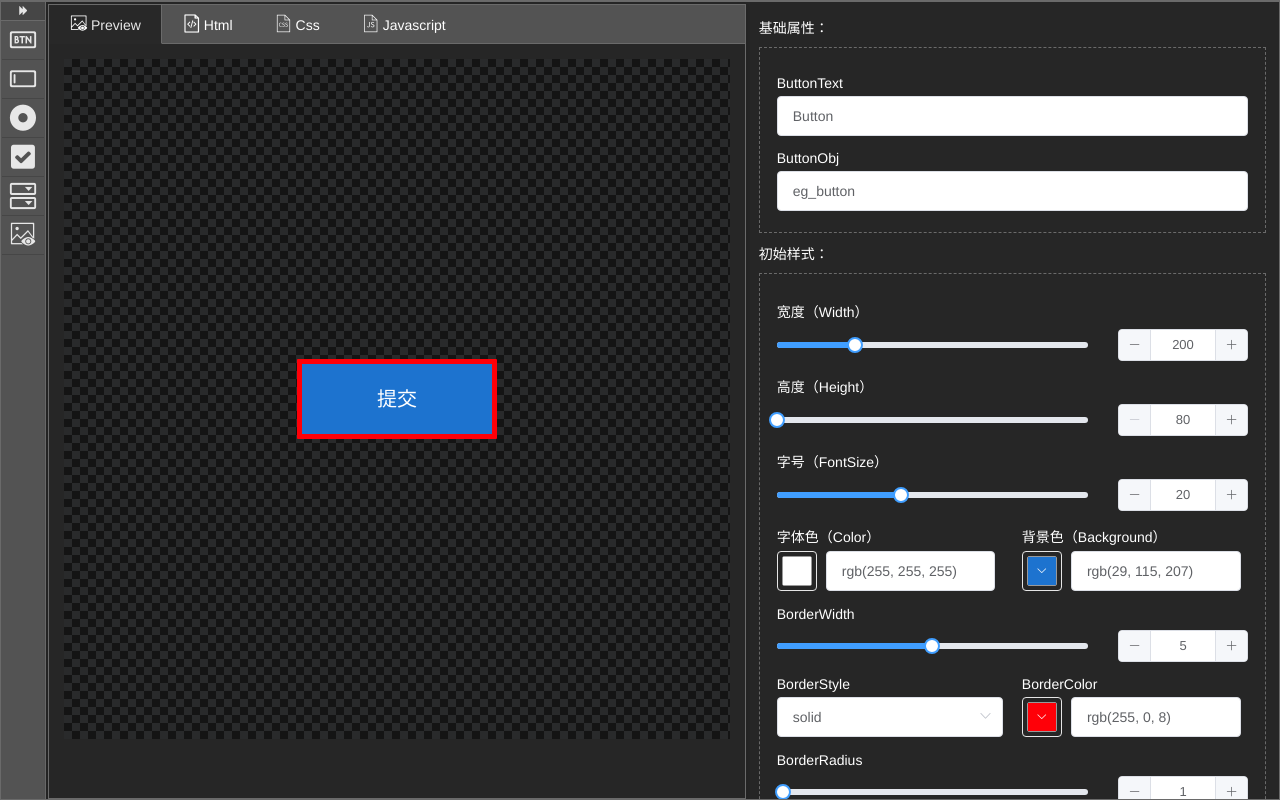
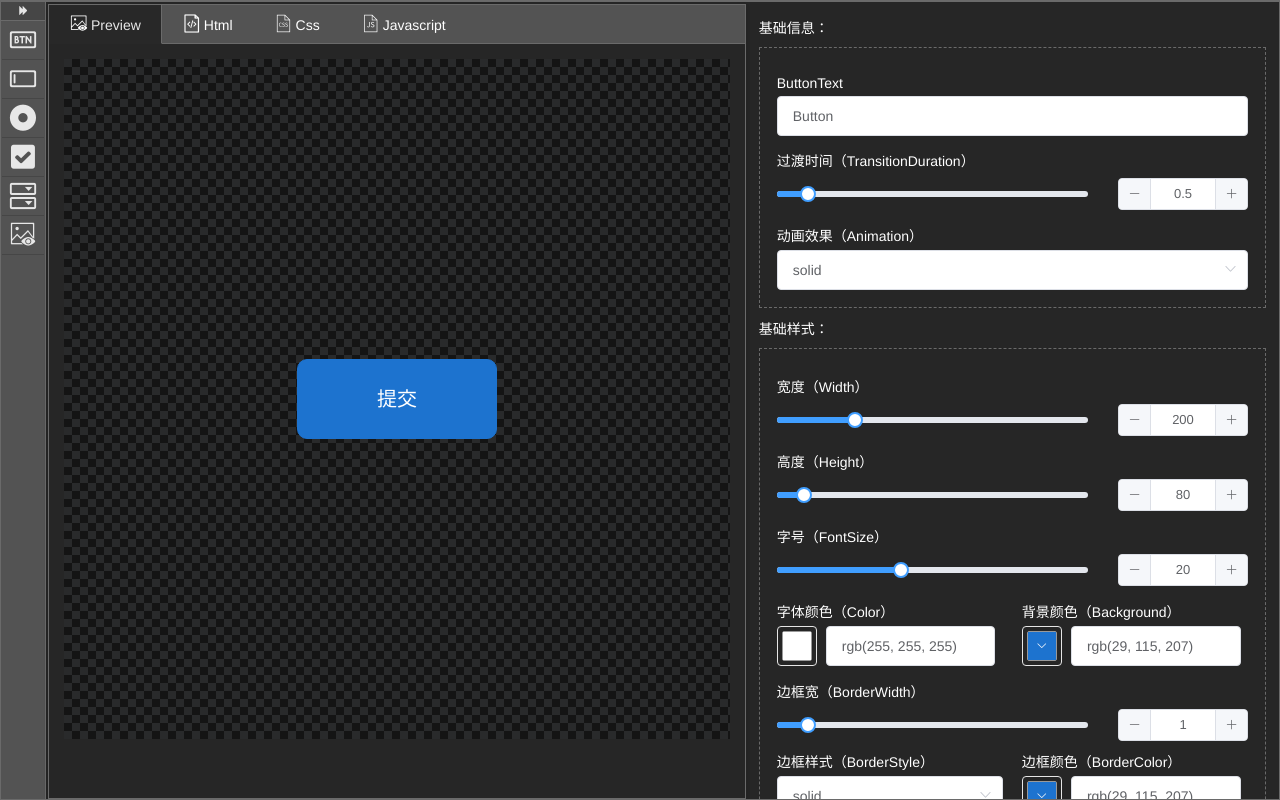
Before and after one commit to seazeg/fool, a Vue app: page /button in a window 1280 px wide. Built offline with nearby package versions, Linux system fonts and the light colour scheme; what vue-navigation would draw is missing.

Commit message:
default Commit Message [Evan.G]

```diff
--- a/src/web/styles/base.less
+++ b/src/web/styles/base.less
@@ -6,8 +6,8 @@
 *** 按钮 ***
 ***********/
 
-@borderWidth: 5px;
-@borderRadius: 1px;
+@borderWidth: 1px;
+@borderRadius: 10px;
 @buttonWidth: 200px;
 @buttonHeight: 80px;
 @fontSize: 20px;
@@ -19,19 +19,35 @@
     text-align: center;
     display: inline-block;
     position: relative;
-    transition: 0.5s;
+    transition-delay: 0s;
+    transition-duration: 0.5s;
+    transition-property: all;
+    transition-timing-function: ease;
     background-color: @mainColor;
     color: @fontWhite;
     border-style: solid;
     border-width: @borderWidth;
-    border-color: rgb(255, 0, 8);
+    border-color: @mainColor;
     border-radius: @borderRadius;
     font-size: @fontSize;
     cursor: pointer;
 }
 
 @{Button}:hover {
+    width: @buttonWidth;
+    height:  @buttonHeight;
+    line-height: @buttonHeight - @borderWidth*2;
+    transition-delay: 0s;
+    transition-duration: 0.5s;
+    transition-property: all;
+    transition-timing-function: ease;
     background-color: @subColor;
+    color: @fontWhite;
+    border-style: solid;
+    border-width: @borderWidth;
+    border-color: @mainColor;
+    border-radius: @borderRadius;
+    font-size: @fontSize;
 }
 
 //上层纹理
--- a/src/web/views/Button/button.vue
+++ b/src/web/views/Button/button.vue
@@ -47,7 +47,8 @@
     </div>
     <!-- 编辑 -->
     <div class="edit">
-      <div class="control_group_title">基础属性：</div>
+      <!-- 基础 -->
+      <div class="control_group_title">基础信息：</div>
       <div class="control_group">
         <div class="box">
           <span class="field">buttonText</span>
@@ -56,13 +57,23 @@
           </p>
         </div>
         <div class="box">
-          <span class="field">buttonObj</span>
+          <span class="field">过渡时间（transitionDuration）</span>
           <p>
-            <el-input v-model="base.buttonObj" placeholder="请输入名称"></el-input>
+            <el-slider v-model="base.transitionDuration" :min="0" :max="5" :step="0.1" show-input></el-slider>
           </p>
         </div>
+        <div class="box">
+            <span class="field">动画效果（animation）</span>
+            <p>
+              <el-select v-model="styles.borderStyle" placeholder="请选择" style="width:100%">
+                <el-option v-for="item in borderOpt" :key="item.value" :label="item.label" :value="item.value">
+                </el-option>
+              </el-select>
+            </p>
+        </div>
       </div>
-      <div class="control_group_title">初始样式：</div>
+
+      <div class="control_group_title">基础样式：</div>
       <div class="control_group">
         <div class="box">
           <span class="field">宽度（width）</span>
@@ -73,7 +84,7 @@
         <div class="box">
           <span class="field">高度（height）</span>
           <p>
-            <el-slider v-model="styles.height" :min="80" :max="500" show-input></el-slider>
+            <el-slider v-model="styles.height" :min="40" :max="500" show-input></el-slider>
           </p>
         </div>
         <div class="box">
@@ -84,14 +95,14 @@
         </div>
         <div class="box">
           <div class="left">
-            <span class="field">字体色（color）</span>
+            <span class="field">字体颜色（color）</span>
             <p class="group">
               <el-color-picker v-model="styles.color" show-alpha></el-color-picker>
               <el-input v-model="styles.color" placeholder="请输入色号"></el-input>
             </p>
           </div>
           <div class="right">
-            <span class="field">背景色（background）</span>
+            <span class="field">背景颜色（background）</span>
             <p class="group">
               <el-color-picker v-model="styles.backgroundColor" show-alpha></el-color-picker>
               <el-input v-model="styles.backgroundColor" placeholder="请输入色号"></el-input>
@@ -99,14 +110,14 @@
           </div>
         </div>
         <div class="box">
-          <span class="field">borderWidth</span>
+          <span class="field">边框宽（borderWidth）</span>
           <p>
             <el-slider v-model="styles.borderWidth" :max="10" show-input></el-slider>
           </p>
         </div>
         <div class="box">
           <div class="left">
-            <span class="field">borderStyle</span>
+            <span class="field">边框样式（borderStyle）</span>
             <p>
               <el-select v-model="styles.borderStyle" placeholder="请选择" style="width:100%">
                 <el-option v-for="item in borderOpt" :key="item.value" :label="item.label" :value="item.value">
@@ -115,7 +126,7 @@
             </p>
           </div>
           <div class="right">
-            <span class="field">borderColor</span>
+            <span class="field">边框颜色（borderColor）</span>
             <p class="group">
               <el-color-picker v-model="styles.borderColor" show-alpha></el-color-picker>
               <el-input v-model="styles.borderColor" placeholder="请输入色号"></el-input>
@@ -123,56 +134,79 @@
           </div>
         </div>
         <div class="box">
-          <span class="field">borderRadius</span>
+          <span class="field">圆角大小（borderRadius）</span>
           <p>
             <el-slider v-model="styles.borderRadius" :max="50" show-input></el-slider>
           </p>
         </div>
       </div>
-      <!-- <div class="control_group_title">Hover样式：</div>
+      <div class="control_group_title">交互样式：</div>
       <div class="control_group">
         <div class="box">
+          <span class="field">宽度（width）</span>
+          <p>
+            <el-slider v-model="animateStyles.width" :min="100" :max="500" show-input></el-slider>
+          </p>
+        </div>
+        <div class="box">
+          <span class="field">高度（height）</span>
+          <p>
+            <el-slider v-model="animateStyles.height" :min="40" :max="500" show-input></el-slider>
+          </p>
+        </div>
+        <div class="box">
+          <span class="field">字号（fontSize）</span>
+          <p>
+            <el-slider v-model="animateStyles.fontSize" :max="50" show-input></el-slider>
+          </p>
+        </div>
+        <div class="box">
           <div class="left">
-            <span class="field">hoverColor</span>
+            <span class="field">字体颜色（color）</span>
             <p class="group">
-              <el-color-picker v-model="toolsParam.hoverColor" show-alpha></el-color-picker>
-              <el-input v-model="toolsParam.hoverColor" placeholder="请输入色号"></el-input>
+              <el-color-picker v-model="animateStyles.color" show-alpha></el-color-picker>
+              <el-input v-model="animateStyles.color" placeholder="请输入色号"></el-input>
             </p>
           </div>
           <div class="right">
-            <span class="field">hoverBackground</span>
+            <span class="field">背景颜色（background）</span>
             <p class="group">
-              <el-color-picker v-model="toolsParam.hoverBackground" show-alpha></el-color-picker>
-              <el-input v-model="toolsParam.hoverBackground" placeholder="请输入色号"></el-input>
+              <el-color-picker v-model="animateStyles.backgroundColor" show-alpha></el-color-picker>
+              <el-input v-model="animateStyles.backgroundColor" placeholder="请输入色号"></el-input>
             </p>
           </div>
         </div>
         <div class="box">
-          <span class="field">hoverBorderWidth</span>
+          <span class="field">边框宽（borderWidth）</span>
           <p>
-            <el-slider v-model="toolsParam.hoverBorderWidth" :max="10" show-input></el-slider>
+            <el-slider v-model="animateStyles.borderWidth" :max="10" show-input></el-slider>
           </p>
         </div>
         <div class="box">
           <div class="left">
-            <span class="field">hoverBorderStyle</span>
+            <span class="field">边框样式（borderStyle）</span>
             <p>
-              <el-select v-model="toolsParam.hoverBorderStyle" placeholder="请选择" style="width:100%">
+              <el-select v-model="animateStyles.borderStyle" placeholder="请选择" style="width:100%">
                 <el-option v-for="item in borderOpt" :key="item.value" :label="item.label" :value="item.value">
                 </el-option>
               </el-select>
             </p>
           </div>
           <div class="right">
-            <span class="field">hoverBorderColor</span>
+            <span class="field">边框颜色（borderColor）</span>
             <p class="group">
-              <el-color-picker v-model="toolsParam.hoverBorderColor" show-alpha></el-color-picker>
-              <el-input v-model="toolsParam.hoverBorderColor" placeholder="请输入色号"></el-input>
+              <el-color-picker v-model="animateStyles.borderColor" show-alpha></el-color-picker>
+              <el-input v-model="animateStyles.borderColor" placeholder="请输入色号"></el-input>
             </p>
           </div>
         </div>
-
-      </div> -->
+        <div class="box">
+          <span class="field">圆角大小（borderRadius）</span>
+          <p>
+            <el-slider v-model="animateStyles.borderRadius" :max="50" show-input></el-slider>
+          </p>
+        </div>
+      </div>
     </div>
   </div>
 </template>
@@ -181,9 +215,10 @@
   export default {
     data() {
       return {
+        tabChecked: 'preview',
         base: {
           buttonText: 'Button',
-          buttonObj: 'eg_button',
+          transitionDuration: parseFloat(this.$utils.getClassValue('.eg_button').style.transitionDuration)
         },
         styles: {
           width: parseInt(this.$utils.getClassValue('.eg_button').style.width),
@@ -197,16 +232,19 @@
           borderRadius: parseInt(this.$utils.getClassValue('.eg_button').style.borderRadius)
         },
         animateStyles: {
-          hoverColor: '#111',
-          hoverBgColor: '#fff',
-          hoverBorderWidth: 2,
-          hoverBorderStyle: 'solid',
-          hoverBorderColor: '#111',
+          width: parseInt(this.$utils.getClassValue('.eg_button:hover').style.width),
+          height: parseInt(this.$utils.getClassValue('.eg_button:hover').style.height),
+          color: this.$utils.getClassValue('.eg_button:hover').style.color,
+          fontSize: parseInt(this.$utils.getClassValue('.eg_button:hover').style.fontSize),
+          backgroundColor: this.$utils.getClassValue('.eg_button:hover').style.backgroundColor,
+          borderWidth: parseInt(this.$utils.getClassValue('.eg_button:hover').style.borderWidth),
+          borderStyle: this.$utils.getClassValue('.eg_button:hover').style.borderStyle,
+          borderColor: this.$utils.getClassValue('.eg_button:hover').style.borderColor,
+          borderRadius: parseInt(this.$utils.getClassValue('.eg_button:hover').style.borderRadius)
         },
         senior: {
           texture: ''
         },
-        tabChecked: 'preview',
         borderOpt: [{
           value: 'solid',
           label: 'solid'
@@ -235,10 +273,14 @@
           value: 'none',
           label: 'none'
         }]
-
       }
     },
     watch: {
+      //基础
+      'base.transition': function (n, o) {
+        this.$utils.getClassValue('.eg_button').style.transitionDuration = n + 's';
+        this.$utils.getClassValue('.eg_button:hover').style.transitionDuration = n + 's';
+      },
       'styles.width': function (n, o) {
         this.$utils.getClassValue('.eg_button').style.width = n + 'px';
       },
@@ -257,24 +299,56 @@
       },
       'styles.borderWidth': function (n, o) {
         this.$utils.getClassValue('.eg_button').style.borderWidth = n + 'px';
-        this.$utils.getClassValue('.eg_button').style.lineHeight = (parseInt(this.$utils.getClassValue('.eg_button').style.height)-n*2) + 'px';
+        this.$utils.getClassValue('.eg_button').style.lineHeight = (parseInt(this.$utils.getClassValue('.eg_button')
+          .style.height) - n * 2) + 'px';
       },
       'styles.borderStyle': function (n, o) {
         this.$utils.getClassValue('.eg_button').style.borderStyle = n;
-        console.log( this.$utils.getClassValue('.eg_button').style.borderStyle);
       },
       'styles.borderColor': function (n, o) {
         this.$utils.getClassValue('.eg_button').style.borderColor = n;
       },
       'styles.borderRadius': function (n, o) {
         this.$utils.getClassValue('.eg_button').style.borderRadius = n + 'px';
+      },
+      'animateStyles.width': function (n, o) {
+        this.$utils.getClassValue('.eg_button:hover').style.width = n + 'px';
+      },
+      'animateStyles.height': function (n, o) {
+        this.$utils.getClassValue('.eg_button:hover').style.height = n + 'px';
+        this.$utils.getClassValue('.eg_button:hover').style.lineHeight = n + 'px';
+      },
+      //交互
+      'animateStyles.color': function (n, o) {
+        this.$utils.getClassValue('.eg_button:hover').style.color = n;
+      },
+      'animateStyles.fontSize': function (n, o) {
+        this.$utils.getClassValue('.eg_button:hover').style.fontSize = n + 'px';
+      },
+      'animateStyles.backgroundColor': function (n, o) {
+        this.$utils.getClassValue('.eg_button:hover').style.backgroundColor = n;
+      },
+      'animateStyles.borderWidth': function (n, o) {
+        this.$utils.getClassValue('.eg_button:hover').style.borderWidth = n + 'px';
+        this.$utils.getClassValue('.eg_button:hover').style.lineHeight = (parseInt(this.$utils.getClassValue(
+            '.eg_button:hover')
+          .style.height) - n * 2) + 'px';
+      },
+      'animateStyles.borderStyle': function (n, o) {
+        this.$utils.getClassValue('.eg_button:hover').style.borderStyle = n;
+      },
+      'animateStyles.borderColor': function (n, o) {
+        this.$utils.getClassValue('.eg_button:hover').style.borderColor = n;
+      },
+      'animateStyles.borderRadius': function (n, o) {
+        this.$utils.getClassValue('.eg_button:hover').style.borderRadius = n + 'px';
       }
     },
     computed: {
 
     },
     mounted() {
-      console.log(this.$utils.getClassValue('.eg_button').style)
+      console.log(this.$utils.getClassValue('.eg_button').style.transitionDuration);
     }
   }
 </script>
```
